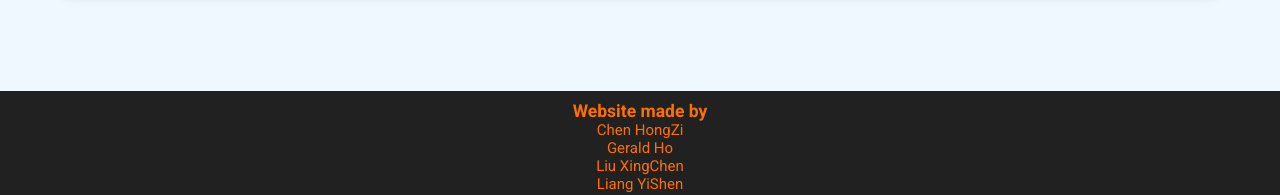
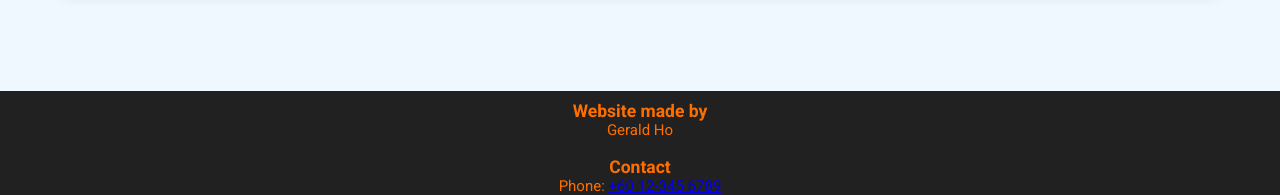
Before and after one commit to GeraldHo06/Basketball-Club-Project, a plain HTML site: page matches/matches.html in a window 1280 px wide. Shown: the part 754-949 px from the top of the page. Drawn offline with Linux system fonts and the light colour scheme.

Commit message:
Update matches.html

```diff
--- a/matches/matches.html
+++ b/matches/matches.html
@@ -134,10 +134,7 @@
     <div class="footer-container">
       <div class="footer-content">
         <h3>Website made by</h3>
-        <p>Chen HongZi</p>
         <p>Gerald Ho</p>
-        <p>Liu XingChen</p>
-        <p>Liang YiShen</p>
         <br>
         <h3>Contact</h3>
         <p>Phone: <a href="tel:+60123456789">+60 12-345 6789</a></p>
```
